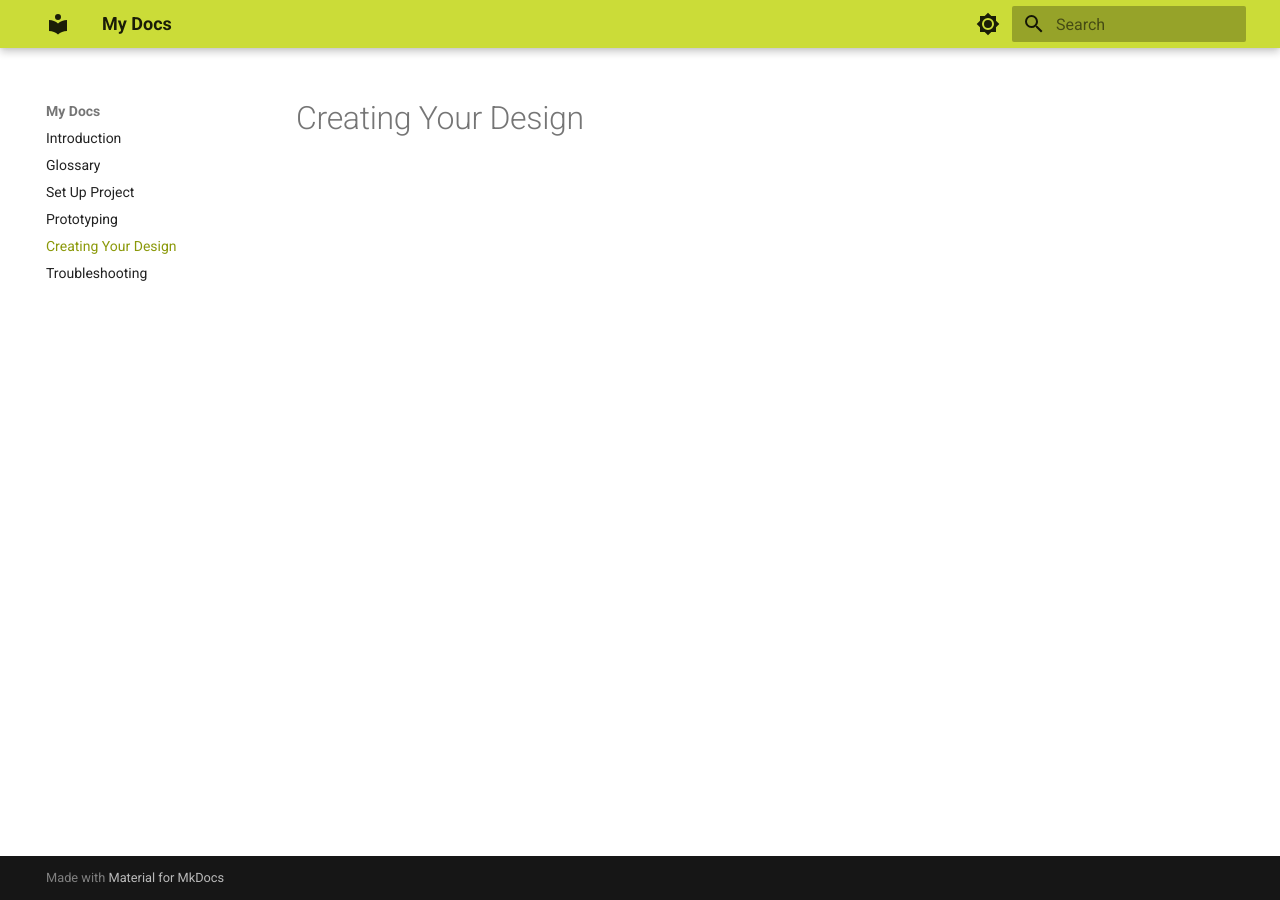
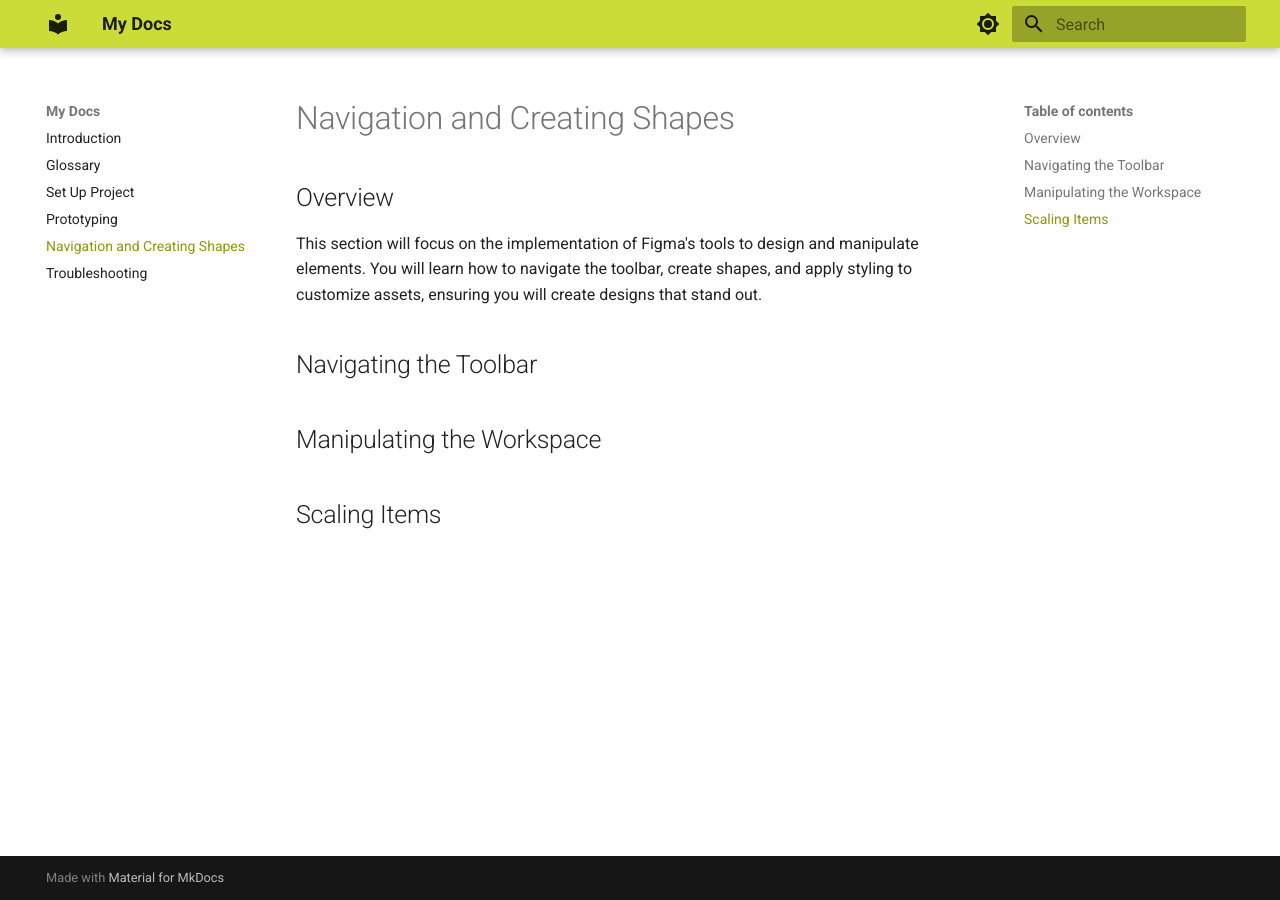
Before and after one commit to ThincutBacon/COMP-2216-Documentation, an MkDocs documentation site: the page built from docs/sectionTwo.md, in a window 1280 px wide. Built offline with MkDocs 1.6.1 and Material for MkDocs 9.7.7, drawn with Linux system fonts in a browser that asks for light colours.

Commit message:
Add overview of section 2

```diff
--- a/docs/sectionTwo.md
+++ b/docs/sectionTwo.md
@@ -1 +1,10 @@
-# Creating Your Design
+# Navigation and Creating Shapes
+
+## Overview
+This section will focus on the implementation of Figma's tools to design and manipulate elements. You will learn how to navigate the toolbar, create shapes, and apply styling to customize assets, ensuring you will create designs that stand out.
+
+## Navigating the Toolbar
+
+## Manipulating the Workspace
+
+## Scaling Items
```
